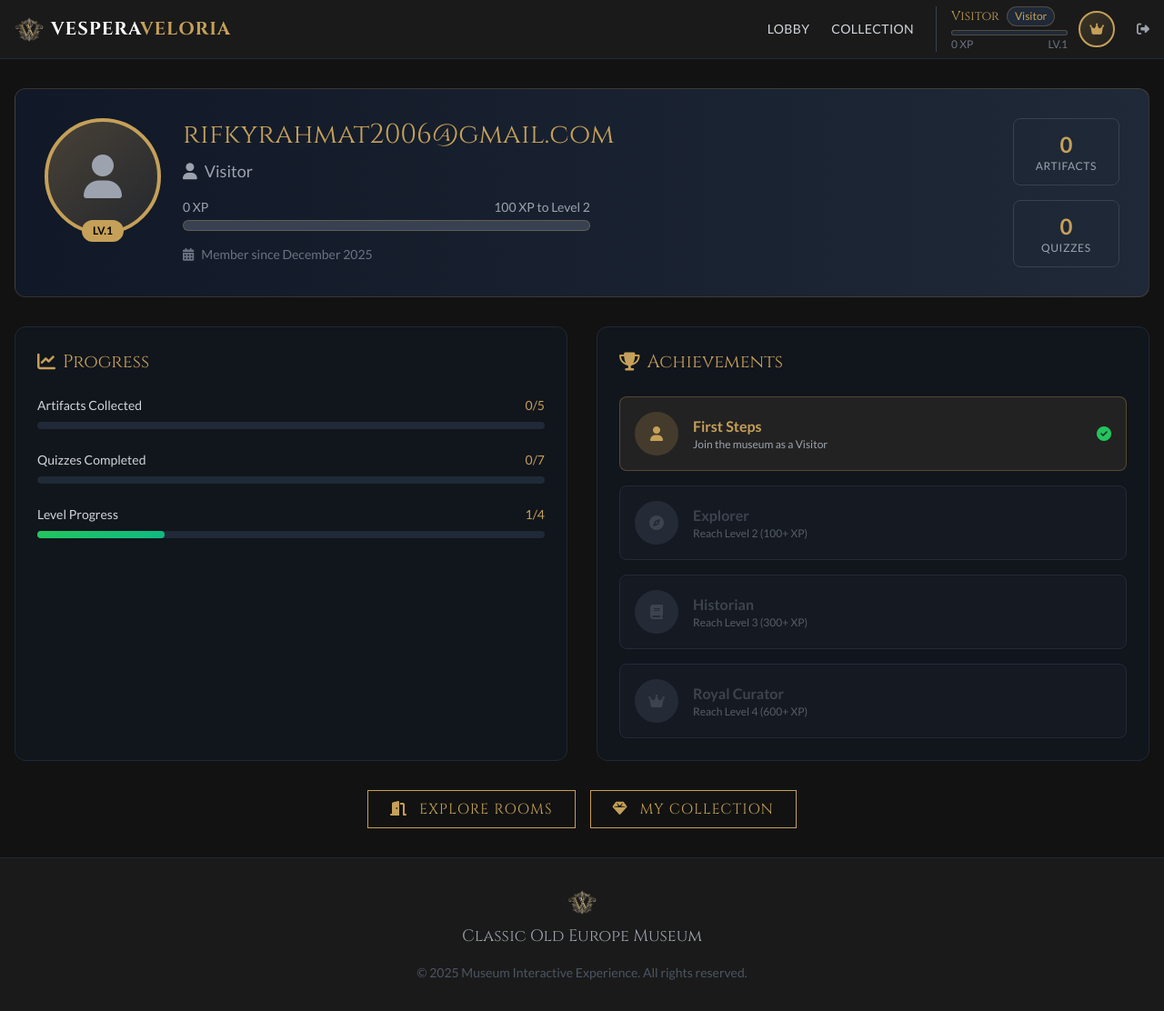
After one commit to Rifkyrahmat2006/project-akhir-prakpemweb, a PHP site: page /profile.php in a window 1280 px wide. The commit adds this page. Shown: the whole page at 91% size. Run offline with PHP 8.4, Linux system fonts and the light colour scheme; a user stored in the database is signed in; data comes from the database, SQL or seed files in the repository; both versions use the stored data as it was after the commit; some libraries are stand-ins or nearby versions; some web fonts are replaced.

Commit message:
feat: Add initial database schema with museum data and user management, along with core UI components for header, footer, navbar, and user profile.

```diff
--- a/public/footer.php
+++ b/public/footer.php
@@ -1,7 +1,7 @@
     <footer class="bg-dark-bg border-t border-gray-800 py-8 mt-auto">
         <div class="container mx-auto px-4 text-center">
             <div class="mb-4">
-                <i class="fas fa-landmark text-gold text-2xl mb-2 block"></i>
+                <img src="/project-akhir/public/icon.png" alt="Museum Logo" class="h-8 w-8 mx-auto mb-2">
                 <span class="font-serif text-lg text-gray-400">Classic Old Europe Museum</span>
             </div>
             <p class="text-gray-600 text-sm">&copy; <?php echo date('Y'); ?> Museum Interactive Experience. All rights reserved.</p>
--- a/public/header.php
+++ b/public/header.php
@@ -4,6 +4,9 @@
     <meta charset="UTF-8">
     <meta name="viewport" content="width=device-width, initial-scale=1.0">
     <title>Classic Old Europe Museum</title>
+
+    <!-- Favicon -->
+    <link rel="icon" type="image/png" href="/project-akhir/public/icon.png">
 
     <!-- Tailwind CSS -->
     <script src="https://cdn.tailwindcss.com"></script>
--- a/public/navbar.php
+++ b/public/navbar.php
@@ -34,28 +34,29 @@ if ($level < 4) {
     $xp_progress = 100; // Max level
 }
 $rank_name = $rank_names[$level] ?? 'Visitor';
+$base_path = '/project-akhir/public';
 ?>
 
 <nav class="bg-dark-bg border-b border-gray-800 sticky top-0 z-50">
     <div class="container mx-auto px-4">
         <div class="flex justify-between items-center h-16">
             <!-- Brand -->
-            <a href="index.php" class="flex items-center space-x-2">
-                <i class="fas fa-landmark text-gold text-2xl"></i>
+            <a href="<?php echo $base_path; ?>/index.php" class="flex items-center space-x-2">
+                <img src="<?php echo $base_path; ?>/icon.png" alt="Museum Logo" class="h-8 w-8">
                 <span class="font-serif text-xl font-bold text-white tracking-wider">VESPERA<span class="text-gold">VELORIA</span></span>
             </a>
 
             <!-- Navigation Links -->
             <div class="hidden md:flex items-center space-x-6">
                 <?php if ($isLoggedIn): ?>
-                    <a href="lobby/" class="text-gray-300 hover:text-gold transition duration-300 font-sans uppercase text-sm tracking-wide">Lobby</a>
-                    <a href="lobby/my_collection.php" class="text-gray-300 hover:text-gold transition duration-300 font-sans uppercase text-sm tracking-wide">Collection</a>
+                    <a href="<?php echo $base_path; ?>/lobby/" class="text-gray-300 hover:text-gold transition duration-300 font-sans uppercase text-sm tracking-wide">Lobby</a>
+                    <a href="<?php echo $base_path; ?>/lobby/my_collection.php" class="text-gray-300 hover:text-gold transition duration-300 font-sans uppercase text-sm tracking-wide">Collection</a>
                     <?php if (isset($_SESSION['role']) && $_SESSION['role'] === 'admin'): ?>
-                        <a href="../admin/" class="text-red-400 hover:text-red-300 transition duration-300 font-sans uppercase text-sm tracking-wide font-bold">Admin Panel</a>
+                        <a href="<?php echo $base_path; ?>/../admin/" class="text-red-400 hover:text-red-300 transition duration-300 font-sans uppercase text-sm tracking-wide font-bold">Admin Panel</a>
                     <?php endif; ?>
 
                     <!-- User Info with XP Bar -->
-                    <div class="flex items-center space-x-3 ml-4 pl-4 border-l border-gray-700">
+                    <a href="<?php echo $base_path; ?>/profile.php" class="flex items-center space-x-3 ml-4 pl-4 border-l border-gray-700 hover:opacity-80 transition">
                         <div class="text-right">
                             <div class="flex items-center gap-2">
                                 <span class="text-gold font-serif text-sm"><?php echo htmlspecialchars($username); ?></span>
@@ -75,14 +76,14 @@ $rank_name = $rank_names[$level] ?? 'Visitor';
                         <div class="h-10 w-10 rounded-full bg-gradient-to-br from-gold/20 to-gold/5 border-2 border-gold flex items-center justify-center text-gold">
                             <i class="fas fa-crown text-sm"></i>
                         </div>
-                    </div>
+                    </a>
 
-                    <a href="logout.php" class="ml-2 text-gray-400 hover:text-red-400 text-sm" title="Logout">
+                    <a href="<?php echo $base_path; ?>/logout.php" class="ml-2 text-gray-400 hover:text-red-400 text-sm" title="Logout">
                         <i class="fas fa-sign-out-alt"></i>
                     </a>
                 <?php else: ?>
-                    <a href="login.php" class="text-gray-300 hover:text-gold transition duration-300 font-sans uppercase text-sm tracking-wide">Login</a>
-                    <a href="register.php" class="btn-museum text-xs">Register</a>
+                    <a href="<?php echo $base_path; ?>/login.php" class="text-gray-300 hover:text-gold transition duration-300 font-sans uppercase text-sm tracking-wide">Login</a>
+                    <a href="<?php echo $base_path; ?>/register.php" class="btn-museum text-xs">Register</a>
                 <?php endif; ?>
             </div>
 
@@ -108,7 +109,7 @@ $rank_name = $rank_names[$level] ?? 'Visitor';
 
         <?php if ($isLoggedIn): ?>
             <!-- User Info Mobile -->
-            <div class="mb-8 p-4 bg-gray-900 rounded-lg border border-gold/20">
+            <a href="<?php echo $base_path; ?>/profile.php" class="mb-8 p-4 bg-gray-900 rounded-lg border border-gold/20 block hover:bg-gray-800 transition">
                 <div class="flex items-center gap-3 mb-3">
                     <div class="h-12 w-12 rounded-full bg-gradient-to-br from-gold/20 to-gold/5 border-2 border-gold flex items-center justify-center text-gold">
                         <i class="fas fa-crown"></i>
@@ -122,31 +123,34 @@ $rank_name = $rank_names[$level] ?? 'Visitor';
                     <div class="xp-bar-fill h-full rounded-full" style="width: <?php echo $xp_progress; ?>%"></div>
                 </div>
                 <div class="text-xs text-gray-500 mt-1"><?php echo number_format($current_xp); ?> XP</div>
-            </div>
+            </a>
 
             <nav class="flex flex-col space-y-4">
-                <a href="lobby/" class="text-gray-300 hover:text-gold text-lg py-2 border-b border-gray-800">
+                <a href="<?php echo $base_path; ?>/lobby/" class="text-gray-300 hover:text-gold text-lg py-2 border-b border-gray-800">
                     <i class="fas fa-door-open mr-3 w-6"></i> Lobby
                 </a>
-                <a href="lobby/my_collection.php" class="text-gray-300 hover:text-gold text-lg py-2 border-b border-gray-800">
+                <a href="<?php echo $base_path; ?>/lobby/my_collection.php" class="text-gray-300 hover:text-gold text-lg py-2 border-b border-gray-800">
                     <i class="fas fa-gem mr-3 w-6"></i> My Collection
                 </a>
+                <a href="<?php echo $base_path; ?>/profile.php" class="text-gray-300 hover:text-gold text-lg py-2 border-b border-gray-800">
+                    <i class="fas fa-user mr-3 w-6"></i> Profile
+                </a>
                 <?php if (isset($_SESSION['role']) && $_SESSION['role'] === 'admin'): ?>
-                <a href="../admin/" class="text-red-400 hover:text-red-300 text-lg py-2 border-b border-gray-800">
+                <a href="<?php echo $base_path; ?>/../admin/" class="text-red-400 hover:text-red-300 text-lg py-2 border-b border-gray-800">
                     <i class="fas fa-cog mr-3 w-6"></i> Admin Panel
                 </a>
                 <?php endif; ?>
             </nav>
 
             <div class="mt-auto">
-                <a href="logout.php" class="flex items-center justify-center gap-2 w-full py-3 bg-red-900/20 text-red-400 rounded-lg">
+                <a href="<?php echo $base_path; ?>/logout.php" class="flex items-center justify-center gap-2 w-full py-3 bg-red-900/20 text-red-400 rounded-lg hover:bg-red-900/40 transition">
                     <i class="fas fa-sign-out-alt"></i> Logout
                 </a>
             </div>
         <?php else: ?>
             <nav class="flex flex-col space-y-4">
-                <a href="login.php" class="btn-museum text-center py-3">Login</a>
-                <a href="register.php" class="btn-museum bg-gold text-black text-center py-3">Register</a>
+                <a href="<?php echo $base_path; ?>/login.php" class="btn-museum text-center py-3">Login</a>
+                <a href="<?php echo $base_path; ?>/register.php" class="btn-museum bg-gold text-black text-center py-3">Register</a>
             </nav>
         <?php endif; ?>
     </div>
--- /dev/null
+++ b/public/profile.php
@@ -0,0 +1,280 @@
+<?php
+session_start();
+if (!isset($_SESSION['user_id'])) {
+    header("Location: login.php");
+    exit();
+}
+
+require_once '../app/Config/database.php';
+
+$user_id = $_SESSION['user_id'];
+
+// Fetch user data from database
+$stmt = $conn->prepare("SELECT * FROM users WHERE id = ?");
+$stmt->bind_param("i", $user_id);
+$stmt->execute();
+$user = $stmt->get_result()->fetch_assoc();
+
+// Update session with latest data
+$_SESSION['xp'] = $user['xp'];
+$_SESSION['level'] = $user['level'];
+
+// Fetch collection stats
+$collection_stmt = $conn->prepare("SELECT COUNT(*) as count FROM user_collections WHERE user_id = ?");
+$collection_stmt->bind_param("i", $user_id);
+$collection_stmt->execute();
+$collection_count = $collection_stmt->get_result()->fetch_assoc()['count'];
+
+// Fetch quiz stats
+$quiz_stmt = $conn->prepare("SELECT COUNT(*) as count FROM user_quizzes WHERE user_id = ?");
+$quiz_stmt->bind_param("i", $user_id);
+$quiz_stmt->execute();
+$quiz_count = $quiz_stmt->get_result()->fetch_assoc()['count'];
+
+// Total artifacts in museum
+$total_artifacts = $conn->query("SELECT COUNT(*) as count FROM artifacts")->fetch_assoc()['count'];
+
+// Total quizzes
+$total_quizzes = $conn->query("SELECT COUNT(*) as count FROM quizzes")->fetch_assoc()['count'];
+
+// XP thresholds
+$xp_thresholds = [
+    1 => ['min' => 0, 'max' => 100],
+    2 => ['min' => 101, 'max' => 300],
+    3 => ['min' => 301, 'max' => 600],
+    4 => ['min' => 601, 'max' => 1000]
+];
+
+$ranks = [
+    1 => ['name' => 'Visitor', 'icon' => 'fa-user', 'color' => 'text-gray-400'],
+    2 => ['name' => 'Explorer', 'icon' => 'fa-compass', 'color' => 'text-blue-400'],
+    3 => ['name' => 'Historian', 'icon' => 'fa-book', 'color' => 'text-purple-400'],
+    4 => ['name' => 'Royal Curator', 'icon' => 'fa-crown', 'color' => 'text-gold']
+];
+
+$current_level = $user['level'];
+$current_xp = $user['xp'];
+$current_threshold = $xp_thresholds[$current_level] ?? $xp_thresholds[1];
+$rank = $ranks[$current_level] ?? $ranks[1];
+
+// Calculate XP progress
+$xp_progress = 0;
+$xp_needed = 0;
+if ($current_level < 4) {
+    $range = $current_threshold['max'] - $current_threshold['min'];
+    $progress = $current_xp - $current_threshold['min'];
+    $xp_progress = min(100, max(0, ($progress / $range) * 100));
+    $xp_needed = $current_threshold['max'] - $current_xp;
+} else {
+    $xp_progress = 100;
+}
+
+// Collection badge
+$collection_badge = null;
+if ($collection_count >= 20) {
+    $collection_badge = ['name' => 'Gold Collector', 'class' => 'badge-gold', 'icon' => 'fa-crown'];
+} elseif ($collection_count >= 10) {
+    $collection_badge = ['name' => 'Silver Collector', 'class' => 'badge-silver', 'icon' => 'fa-medal'];
+} elseif ($collection_count >= 5) {
+    $collection_badge = ['name' => 'Bronze Collector', 'class' => 'badge-bronze', 'icon' => 'fa-award'];
+}
+
+include 'header.php';
+include 'navbar.php';
+?>
+
+<div class="flex-grow container mx-auto px-4 py-8 page-fade-in">
+    <!-- Profile Header -->
+    <div class="bg-gradient-to-r from-gray-900 to-gray-800 rounded-xl p-8 mb-8 border border-gold/20">
+        <div class="flex flex-col md:flex-row items-center md:items-start gap-6">
+            <!-- Avatar -->
+            <div class="relative">
+                <div class="w-32 h-32 rounded-full bg-gradient-to-br from-gold/30 to-gold/10 border-4 border-gold flex items-center justify-center">
+                    <i class="fas <?php echo $rank['icon']; ?> text-5xl <?php echo $rank['color']; ?>"></i>
+                </div>
+                <div class="absolute -bottom-2 left-1/2 transform -translate-x-1/2 bg-gold text-black px-3 py-1 rounded-full text-xs font-bold">
+                    LV.<?php echo $current_level; ?>
+                </div>
+            </div>
+
+            <!-- User Info -->
+            <div class="flex-grow text-center md:text-left">
+                <h1 class="text-3xl font-serif text-gold mb-2"><?php echo htmlspecialchars($user['username']); ?></h1>
+                <p class="text-lg <?php echo $rank['color']; ?> mb-4">
+                    <i class="fas <?php echo $rank['icon']; ?> mr-2"></i><?php echo $rank['name']; ?>
+                </p>
+
+                <!-- XP Bar -->
+                <div class="max-w-md mx-auto md:mx-0">
+                    <div class="flex justify-between text-sm text-gray-400 mb-1">
+                        <span><?php echo number_format($current_xp); ?> XP</span>
+                        <?php if ($current_level < 4): ?>
+                            <span><?php echo number_format($xp_needed); ?> XP to Level <?php echo $current_level + 1; ?></span>
+                        <?php else: ?>
+                            <span>MAX LEVEL</span>
+                        <?php endif; ?>
+                    </div>
+                    <div class="xp-bar-container h-3 rounded-full bg-gray-700">
+                        <div class="xp-bar-fill h-full rounded-full" style="width: <?php echo $xp_progress; ?>%"></div>
+                    </div>
+                </div>
+
+                <!-- Member Since -->
+                <p class="text-gray-500 text-sm mt-4">
+                    <i class="fas fa-calendar-alt mr-2"></i>Member since <?php echo date('F Y', strtotime($user['created_at'])); ?>
+                </p>
+            </div>
+
+            <!-- Quick Stats -->
+            <div class="flex md:flex-col gap-4">
+                <div class="text-center px-6 py-3 bg-gray-800/50 rounded-lg border border-gray-700">
+                    <div class="text-2xl font-bold text-gold"><?php echo $collection_count; ?></div>
+                    <div class="text-xs text-gray-400 uppercase tracking-wider">Artifacts</div>
+                </div>
+                <div class="text-center px-6 py-3 bg-gray-800/50 rounded-lg border border-gray-700">
+                    <div class="text-2xl font-bold text-gold"><?php echo $quiz_count; ?></div>
+                    <div class="text-xs text-gray-400 uppercase tracking-wider">Quizzes</div>
+                </div>
+            </div>
+        </div>
+    </div>
+
+    <div class="grid md:grid-cols-2 gap-8">
+        <!-- Progress Stats -->
+        <div class="bg-gray-900/50 rounded-xl p-6 border border-gray-800">
+            <h2 class="text-xl font-serif text-gold mb-6 flex items-center gap-2">
+                <i class="fas fa-chart-line"></i> Progress
+            </h2>
+
+            <!-- Collection Progress -->
+            <div class="mb-6">
+                <div class="flex justify-between text-sm mb-2">
+                    <span class="text-gray-300">Artifacts Collected</span>
+                    <span class="text-gold"><?php echo $collection_count; ?>/<?php echo $total_artifacts; ?></span>
+                </div>
+                <div class="w-full bg-gray-800 rounded-full h-2">
+                    <div class="bg-gradient-to-r from-gold to-yellow-500 h-2 rounded-full transition-all"
+                         style="width: <?php echo $total_artifacts > 0 ? ($collection_count / $total_artifacts * 100) : 0; ?>%"></div>
+                </div>
+            </div>
+
+            <!-- Quiz Progress -->
+            <div class="mb-6">
+                <div class="flex justify-between text-sm mb-2">
+                    <span class="text-gray-300">Quizzes Completed</span>
+                    <span class="text-gold"><?php echo $quiz_count; ?>/<?php echo $total_quizzes; ?></span>
+                </div>
+                <div class="w-full bg-gray-800 rounded-full h-2">
+                    <div class="bg-gradient-to-r from-purple-500 to-pink-500 h-2 rounded-full transition-all"
+                         style="width: <?php echo $total_quizzes > 0 ? ($quiz_count / $total_quizzes * 100) : 0; ?>%"></div>
+                </div>
+            </div>
+
+            <!-- Level Progress -->
+            <div>
+                <div class="flex justify-between text-sm mb-2">
+                    <span class="text-gray-300">Level Progress</span>
+                    <span class="text-gold"><?php echo $current_level; ?>/4</span>
+                </div>
+                <div class="w-full bg-gray-800 rounded-full h-2">
+                    <div class="bg-gradient-to-r from-green-500 to-emerald-500 h-2 rounded-full transition-all"
+                         style="width: <?php echo ($current_level / 4) * 100; ?>%"></div>
+                </div>
+            </div>
+        </div>
+
+        <!-- Achievements -->
+        <div class="bg-gray-900/50 rounded-xl p-6 border border-gray-800">
+            <h2 class="text-xl font-serif text-gold mb-6 flex items-center gap-2">
+                <i class="fas fa-trophy"></i> Achievements
+            </h2>
+
+            <div class="space-y-4">
+                <!-- Rank Achievement -->
+                <div class="flex items-center gap-4 p-4 rounded-lg <?php echo $current_level >= 1 ? 'bg-gold/10 border border-gold/30' : 'bg-gray-800/50 border border-gray-700 opacity-50'; ?>">
+                    <div class="w-12 h-12 rounded-full <?php echo $current_level >= 1 ? 'bg-gold/20' : 'bg-gray-700'; ?> flex items-center justify-center">
+                        <i class="fas fa-user <?php echo $current_level >= 1 ? 'text-gold' : 'text-gray-500'; ?>"></i>
+                    </div>
+                    <div>
+                        <div class="font-bold <?php echo $current_level >= 1 ? 'text-gold' : 'text-gray-500'; ?>">First Steps</div>
+                        <div class="text-xs text-gray-400">Join the museum as a Visitor</div>
+                    </div>
+                    <?php if ($current_level >= 1): ?>
+                        <i class="fas fa-check-circle text-green-500 ml-auto"></i>
+                    <?php endif; ?>
+                </div>
+
+                <!-- Explorer Achievement -->
+                <div class="flex items-center gap-4 p-4 rounded-lg <?php echo $current_level >= 2 ? 'bg-blue-900/20 border border-blue-500/30' : 'bg-gray-800/50 border border-gray-700 opacity-50'; ?>">
+                    <div class="w-12 h-12 rounded-full <?php echo $current_level >= 2 ? 'bg-blue-500/20' : 'bg-gray-700'; ?> flex items-center justify-center">
+                        <i class="fas fa-compass <?php echo $current_level >= 2 ? 'text-blue-400' : 'text-gray-500'; ?>"></i>
+                    </div>
+                    <div>
+                        <div class="font-bold <?php echo $current_level >= 2 ? 'text-blue-400' : 'text-gray-500'; ?>">Explorer</div>
+                        <div class="text-xs text-gray-400">Reach Level 2 (100+ XP)</div>
+                    </div>
+                    <?php if ($current_level >= 2): ?>
+                        <i class="fas fa-check-circle text-green-500 ml-auto"></i>
+                    <?php endif; ?>
+                </div>
+
+                <!-- Historian Achievement -->
+                <div class="flex items-center gap-4 p-4 rounded-lg <?php echo $current_level >= 3 ? 'bg-purple-900/20 border border-purple-500/30' : 'bg-gray-800/50 border border-gray-700 opacity-50'; ?>">
+                    <div class="w-12 h-12 rounded-full <?php echo $current_level >= 3 ? 'bg-purple-500/20' : 'bg-gray-700'; ?> flex items-center justify-center">
+                        <i class="fas fa-book <?php echo $current_level >= 3 ? 'text-purple-400' : 'text-gray-500'; ?>"></i>
+                    </div>
+                    <div>
+                        <div class="font-bold <?php echo $current_level >= 3 ? 'text-purple-400' : 'text-gray-500'; ?>">Historian</div>
+                        <div class="text-xs text-gray-400">Reach Level 3 (300+ XP)</div>
+                    </div>
+                    <?php if ($current_level >= 3): ?>
+                        <i class="fas fa-check-circle text-green-500 ml-auto"></i>
+                    <?php endif; ?>
+                </div>
+
+                <!-- Royal Curator Achievement -->
+                <div class="flex items-center gap-4 p-4 rounded-lg <?php echo $current_level >= 4 ? 'bg-yellow-900/20 border border-yellow-500/30' : 'bg-gray-800/50 border border-gray-700 opacity-50'; ?>">
+                    <div class="w-12 h-12 rounded-full <?php echo $current_level >= 4 ? 'bg-yellow-500/20' : 'bg-gray-700'; ?> flex items-center justify-center">
+                        <i class="fas fa-crown <?php echo $current_level >= 4 ? 'text-yellow-400' : 'text-gray-500'; ?>"></i>
+                    </div>
+                    <div>
+                        <div class="font-bold <?php echo $current_level >= 4 ? 'text-yellow-400' : 'text-gray-500'; ?>">Royal Curator</div>
+                        <div class="text-xs text-gray-400">Reach Level 4 (600+ XP)</div>
+                    </div>
+                    <?php if ($current_level >= 4): ?>
+                        <i class="fas fa-check-circle text-green-500 ml-auto"></i>
+                    <?php endif; ?>
+                </div>
+
+                <!-- Collection Badge -->
+                <?php if ($collection_badge): ?>
+                <div class="flex items-center gap-4 p-4 rounded-lg bg-amber-900/20 border border-amber-500/30">
+                    <div class="w-12 h-12 rounded-full bg-amber-500/20 flex items-center justify-center">
+                        <i class="fas <?php echo $collection_badge['icon']; ?> text-amber-400"></i>
+                    </div>
+                    <div>
+                        <div class="font-bold text-amber-400"><?php echo $collection_badge['name']; ?></div>
+                        <div class="text-xs text-gray-400">Collected <?php echo $collection_count; ?> artifacts</div>
+                    </div>
+                    <i class="fas fa-check-circle text-green-500 ml-auto"></i>
+                </div>
+                <?php endif; ?>
+            </div>
+        </div>
+    </div>
+
+    <!-- Quick Links -->
+    <div class="mt-8 flex flex-wrap gap-4 justify-center">
+        <a href="lobby/" class="btn-museum">
+            <i class="fas fa-door-open mr-2"></i> Explore Rooms
+        </a>
+        <a href="lobby/my_collection.php" class="btn-museum">
+            <i class="fas fa-gem mr-2"></i> My Collection
+        </a>
+    </div>
+</div>
+
+<?php
+$conn->close();
+include 'footer.php';
+?>
```
Also changed, not shown: db_museum.sql (added, +296 -0 lines), public/icon.png (added).
